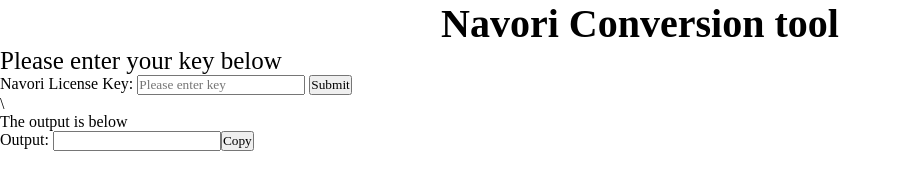
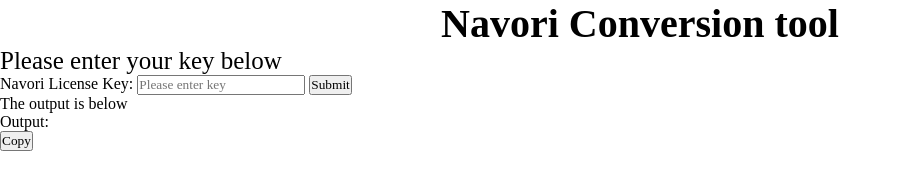
Before and after one commit to Hemhoci/Removing-spaces-and-dashes, a plain HTML site: page index.html in a window 1280 px wide. Shown: the whole page, without its empty margins (0-902 px from the left). Drawn offline with Linux system fonts and the light colour scheme.

Commit message:
adding defining markup to the HTML page

```diff
--- a/index.html
+++ b/index.html
@@ -15,19 +15,18 @@
         <!-- This will be the user input to start the conversion-->
          <p class="induction_para">Please enter your key below</p>
 
-         <form action="#" methed="POST">
             <label for="lkey">Navori License Key:</label>
             <input type="text" id="lkey" placeholder="Please enter key" size="20px" required/>
             <button type="submit">Submit</button>
             <br/>
 
-            <!-- The output for the converted key is below-->\
+            <!-- The output for the converted key is below-->
             <p>The output is below</p>
-            <label for="outputkey">Output:</label>
 
             <!-- The output will be shown here to be copied -->
-            <input type="text" id="outputkey" size="20px" class="output"/><button>Copy</button>
-         </form>
+            <label for="output">Output:</label>
+            <p id="output"></p><button>Copy</button>
+
 
 
         <script src="JavaScript/JavaScript.js"></script>
```
